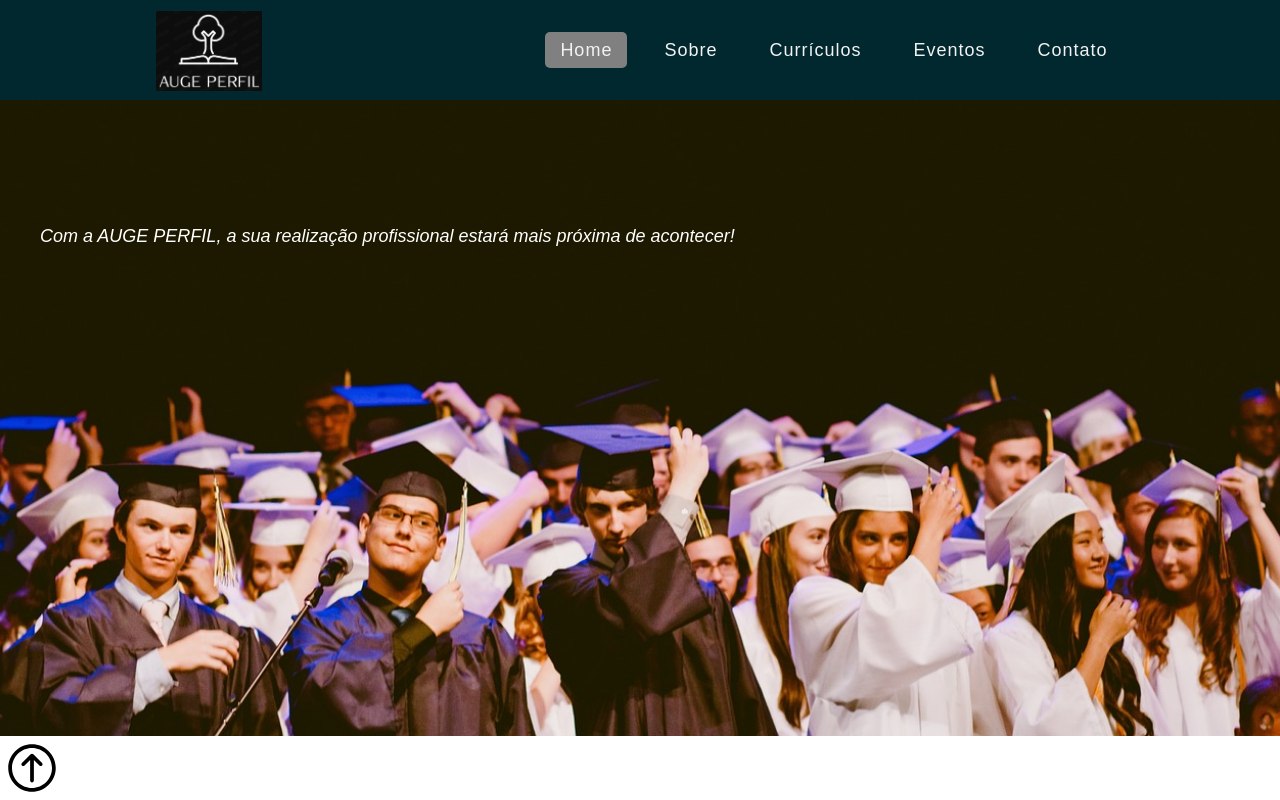
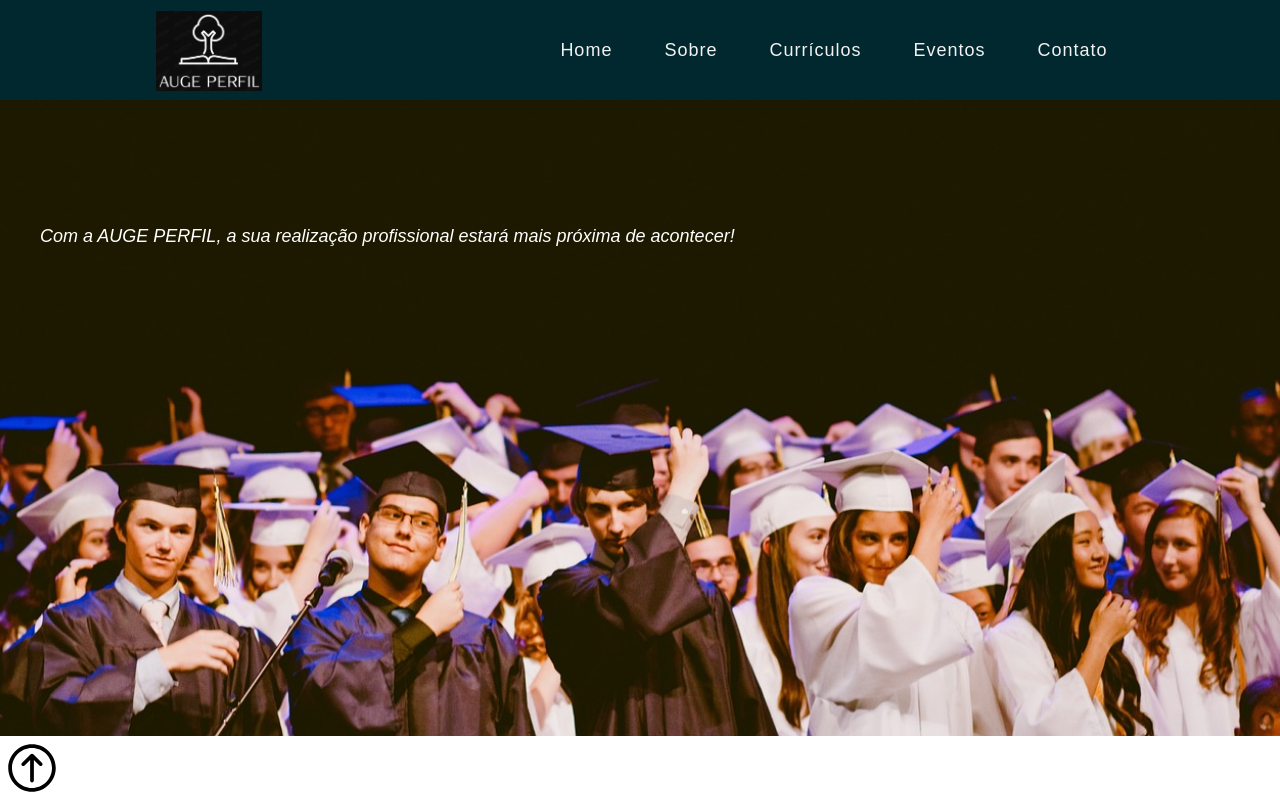
Before and after one commit to elandeol1969/projeto_auge_perfil, a plain HTML site: page index.html in a window 1280 px wide. Shown: the top 800 px of the page. Drawn offline with Linux system fonts and the light colour scheme.

Commit message:
v0.1.3 - Versão 1.3

```diff
--- a/style.css
+++ b/style.css
@@ -63,7 +63,7 @@ nav ul li a{
     letter-spacing: 1px;
     transition: all 0.3s ease;
 }
-nav ul li a.active,
+/*nav ul li a.active,*/
 nav ul li a:hover{
     background: gray;
 }
```
